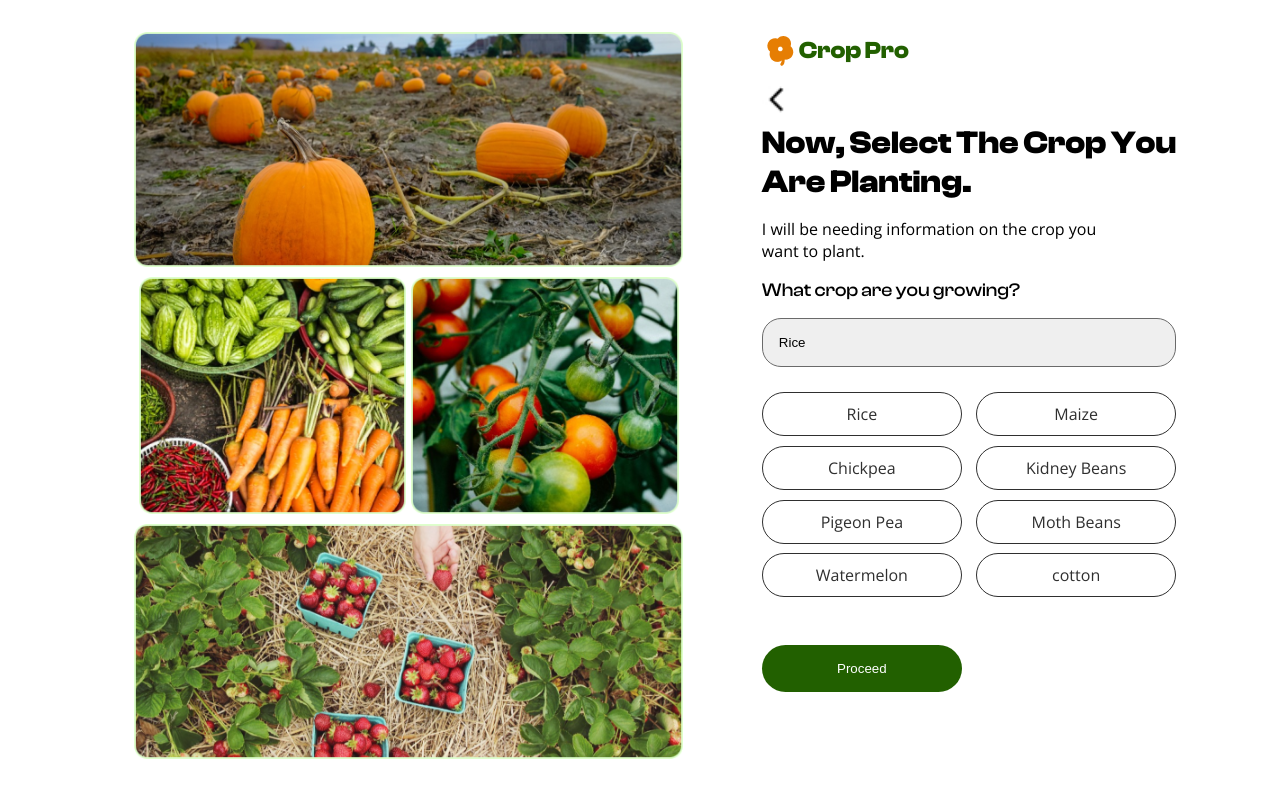
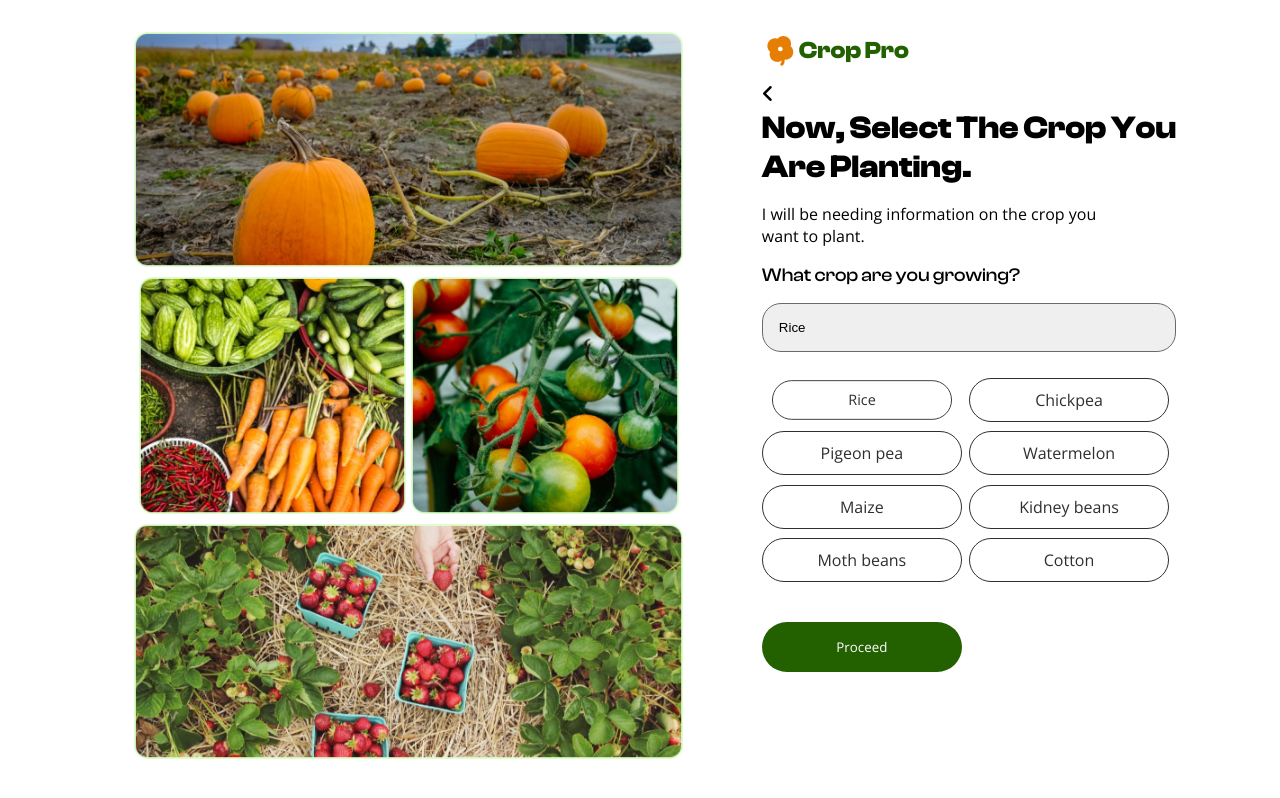
Before and after one commit to Dunni0/Crop-Pro, a website: page selectCrop.html in a window 1280 px wide. Both pictures are taken after a click on the element "Rice". Drawn offline with nearby package versions, Linux system fonts and the light colour scheme.

Commit message:
add more styling

```diff
--- a/scripts/selectCrop.js
+++ b/scripts/selectCrop.js
@@ -1,28 +1,57 @@
 const selectCrop_next = document.querySelector("#selectCrop_next");
 const crops = document.getElementsByClassName("crop");
+
+const cropList = document.querySelector("#crops_list")
 
 const cropsArray = Array.from(crops);
 
 const input = document.querySelector("#input");
 
+Object.defineProperty(String.prototype, 'capitalize', {
+  value: function() {
+    return this.charAt(0).toLowerCase() + this.slice(1);
+  },
+  enumerable: false
+});
+
 function btn() {
   selectCrop_next.addEventListener("click", (e) => {
     e.preventDefault();
-    const value = input.value
 
-    // let obj_serialized = JSON.stringify(value)
+    if(input.value === ""){
+      return
+    }
 
+    else if (input.value){
+    let value = input.value.capitalize()
     localStorage.setItem("myObj", value)
     console.log(localStorage)
 
     window.location.href = "selectCountry.html";
+    }
+
   });
 }
 btn()
 
 for (let i = 0; i < cropsArray.length; i++) {
+
   const item = cropsArray[i];
+
   item.addEventListener("click", () => {
+
+    let el = cropsArray[0]
+
+    while (el){
+      if(el.tagName === "P"){
+        el.classList.remove("toggle")
+      }
+      el = el.nextSibling
+    }
+
+    item.classList.add("toggle")
+
     input.value = item.innerText;
   });
+
 }
--- a/selectCrop.html
+++ b/selectCrop.html
@@ -11,6 +11,9 @@
     <link rel="preconnect" href="https://fonts.gstatic.com" crossorigin>
     <link href="https://fonts.googleapis.com/css2?family=Open+Sans&display=swap" rel="stylesheet">
 
+    <link rel="stylesheet" href="https://cdnjs.cloudflare.com/ajax/libs/font-awesome/6.4.2/css/all.min.css">
+
+
     <title> Crop Pro | Select Crop </title>
 
   </head>
@@ -21,7 +24,7 @@
          <img src="./images/mingcute_leaf-2-fill.png" alt="leaf"/>
          <a href="index.html"> <span>  Crop Pro  </span> </a>
         </div>
-        <a class="hide" href="index.html"> <img src="images/ic_sharp-arrow-back-ios.jpg" alt="arrow-back-ios"/> </a>
+        <a class="hide" href="hello.html"> <i class="fa-solid fa-angle-left fa-lg" style="color:#000000"></i> </a>
         <div class="image_wrapper">
           <img src="./images/Rectangle 1 (2).png" alt="image 1" />
           <div class="mini_wrapper">
@@ -35,8 +38,7 @@
             <img src="./images/mingcute_leaf-2-fill.png" alt="leaf"/>
             <a href="index.html"> <span>  Crop Pro  </span> </a>
           </div>
-          <a id="hide" href="hello.html"> <img src="images/ic_sharp-arrow-back-ios.jpg" alt="arrow-back-ios"/> </a>
-
+          <a id="hide" href="hello.html"> <i class="fa-solid fa-angle-left fa-lg" style="color:#000000"></i> </a>
           <div class="info">
           <h2>
             Now, select the crop you </br> are planting.
@@ -49,7 +51,7 @@
           </h3>
           <input id="input" type="text" placeholder="Search here..." required/>
           <div class="crops_wrapper">
-            <div class="crops_list">
+            <div class="crops_list" id="crops_list">
                 <div>
                 <p class = "crop">
                     Rice
@@ -58,25 +60,22 @@
                     Chickpea
                 </p>
                 <p class = "crop">
-                    Pigeon Pea
+                    Pigeon pea
                 </p>
                 <p class = "crop">
                     Watermelon
                 </p>
-                </div>
-
-                <div>
                 <p class = "crop">
                     Maize
                 </p>
                 <p class = "crop">
-                    Kidney Beans
+                    Kidney beans
                 </p>
                 <p class = "crop">
-                    Moth Beans
+                    Moth beans
                 </p>
                 <p class = "crop">
-                    cotton
+                    Cotton
                 </p>
                 </div>
           </div>
--- a/styles/getStarted.css
+++ b/styles/getStarted.css
@@ -58,6 +58,7 @@ h3{
 
 p{
     font-family: 'Open Sans', sans-serif;
+    text-align: justify;
 }
 
 h2{
@@ -75,10 +76,18 @@ p{
     background: rgba(34, 96, 0, 1);
     color: #fff;
     border-radius: 30px;
+    font-family: 'Open Sans', sans-serif;
+    transition: all 300ms ease-out;
+}
+
+.info_wrapper > .info > button:hover{
+    cursor: pointer;
+    box-shadow:3px 3px  #E67E03;
 }
 
 a{
     text-decoration: none;
+    cursor: pointer;
 }
 
 .logo{
@@ -173,12 +182,13 @@ a{
         margin-top: 13rem;
     }
 
+
     .info_wrapper > .info > button{
         width: 200px;
     }
 
     .info_wrapper > .info > button{
-        margin-top: 2rem;
+        margin-top: 1.5rem;
         border: 0;
         padding: 1rem 3rem 1rem;
         background: rgba(34, 96, 0, 1);
@@ -190,7 +200,7 @@ a{
        max-width: 60%;
       }
      */
-      img{
+    img{
         max-width: 90%;
     }
 
--- a/styles/selectCrop.css
+++ b/styles/selectCrop.css
@@ -11,8 +11,14 @@ input{
 
 }
 
-.crops_list{
-    display: flex;
+input:hover{
+    cursor: pointer;
+    border: 2px solid black;
+}
+
+.crops_list > div {
+    display: grid;
+    grid-template-columns: 1fr 1fr;
     justify-content: space-between;
     margin-bottom: 1rem;
 }
@@ -28,13 +34,19 @@ input{
     align-items: center;
     justify-content: center;
     border: 1px solid rgba(47, 47, 47, 1);
+    transition: all 300ms ease-out;
 }
 
 .crops_list > div > p:hover{
     cursor: pointer;
-    border: 1px solid rgba(34, 96, 0, 1);
+    border: 2px solid rgba(34, 96, 0, 1);
     color: rgba(34, 96, 0, 1);
 }
+
+.toggle{
+    transform: scale(0.9);
+}
+
 
 
 @media (min-width: 1000PX) {
```
Also changed, not shown: hello.html (+4 -5 lines), information.html (+4 -3 lines), scripts/selectCountry.js (+17 -18 lines), selectCountry.html (+3 -1 lines), styles/information.css (line endings or trailing spaces), 1 other file.
